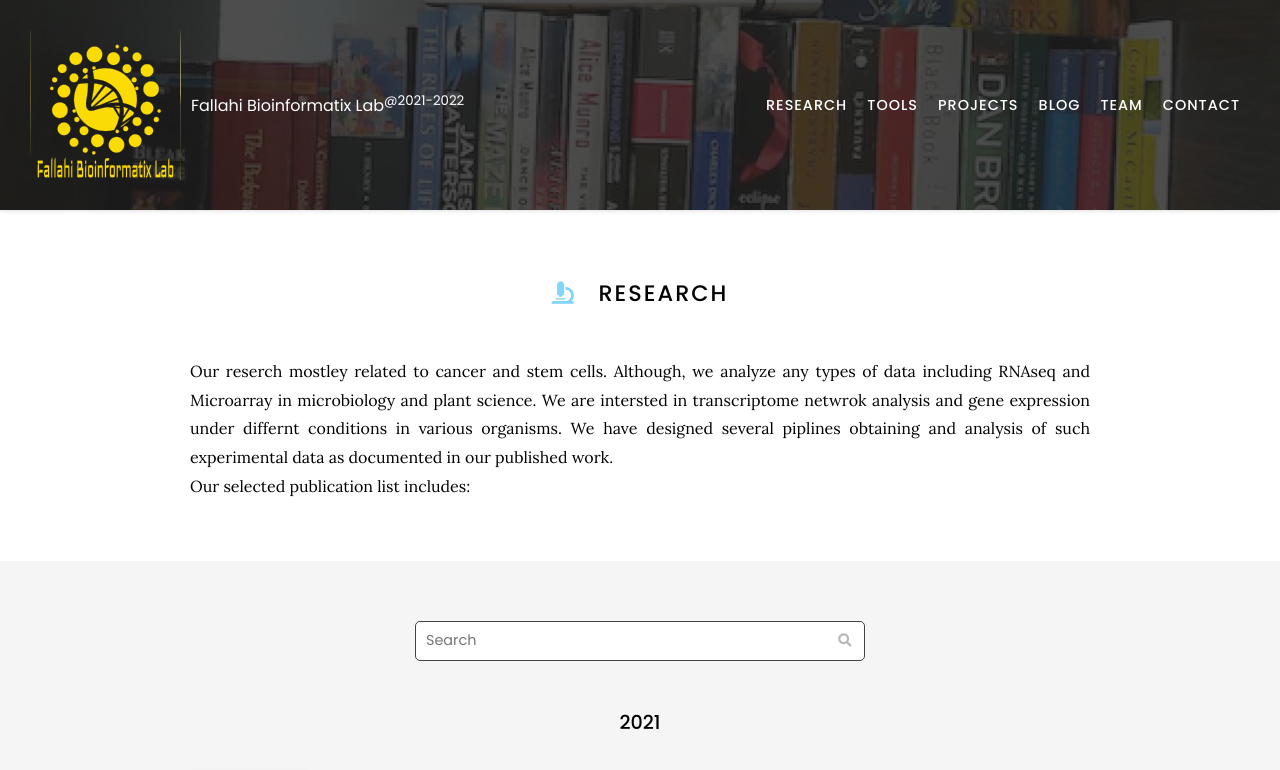
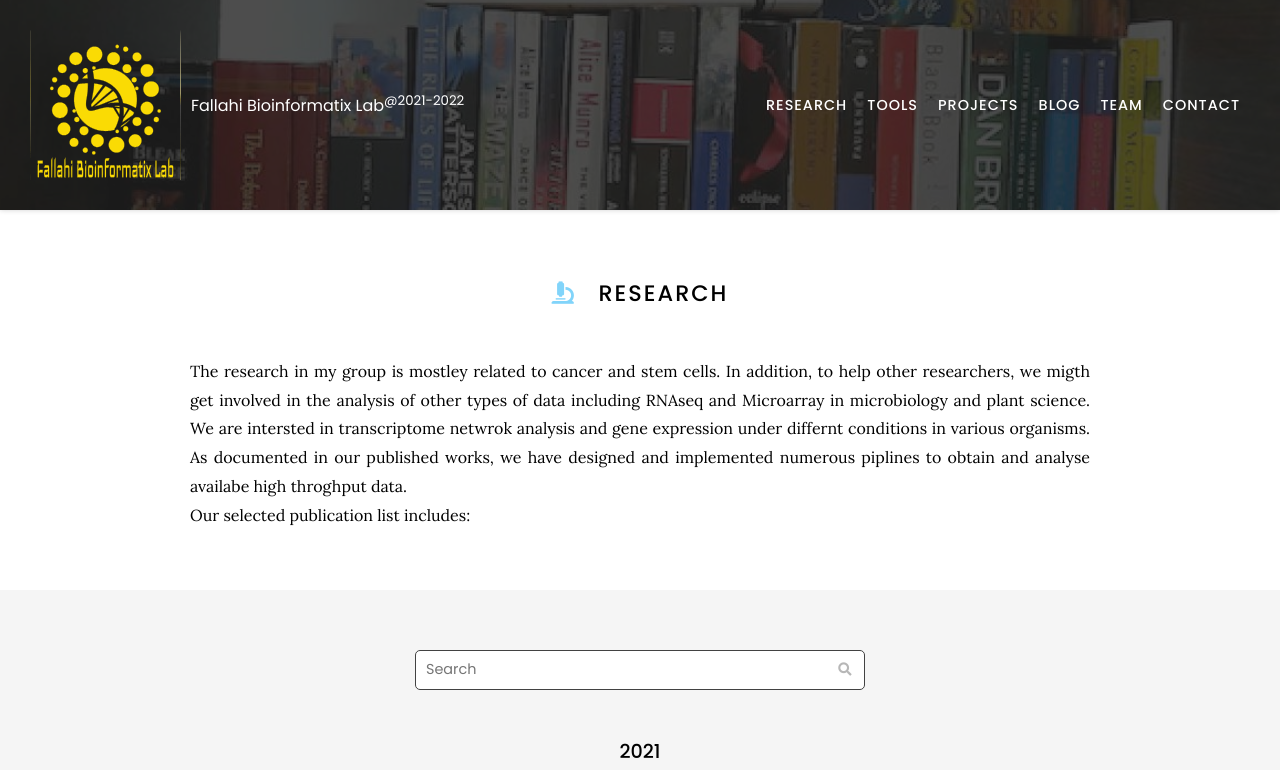
Before and after one commit to Hossein-Fallahi/Fallahi-Bioinformatics-Lab, a Jekyll site: the page built from research/index.md, in a window 1280 px wide and 900 px high, cut to the strip 0-770 px from the top of the window. Built offline with Jekyll 4.4.1, drawn with Linux system fonts in a browser that asks for light colours; nearby versions of some CDN libraries.

Commit message:
Update index.md

```diff
--- a/research/index.md
+++ b/research/index.md
@@ -7,8 +7,8 @@ nav:
 
 # <i class="fas fa-microscope"></i>Research
 
-Our reserch mostley related to cancer and stem cells. Although, we analyze any types of data including RNAseq and Microarray in microbiology and plant science.
-We are intersted in transcriptome netwrok analysis and gene expression under differnt conditions in various organisms. We have designed several piplines obtaining and analysis of such experimental data as documented in our published work.
+The research in my group is mostley related to cancer and stem cells. In addition, to help other researchers, we migth get involved in the analysis of other types of data including RNAseq and Microarray in microbiology and plant science.
+We are intersted in transcriptome netwrok analysis and gene expression under differnt conditions in various organisms. As documented in our published works, we have designed and implemented numerous piplines to obtain and analyse availabe high throghput data.
 Our selected publication list includes:
 
 {% include section.html %}
```
